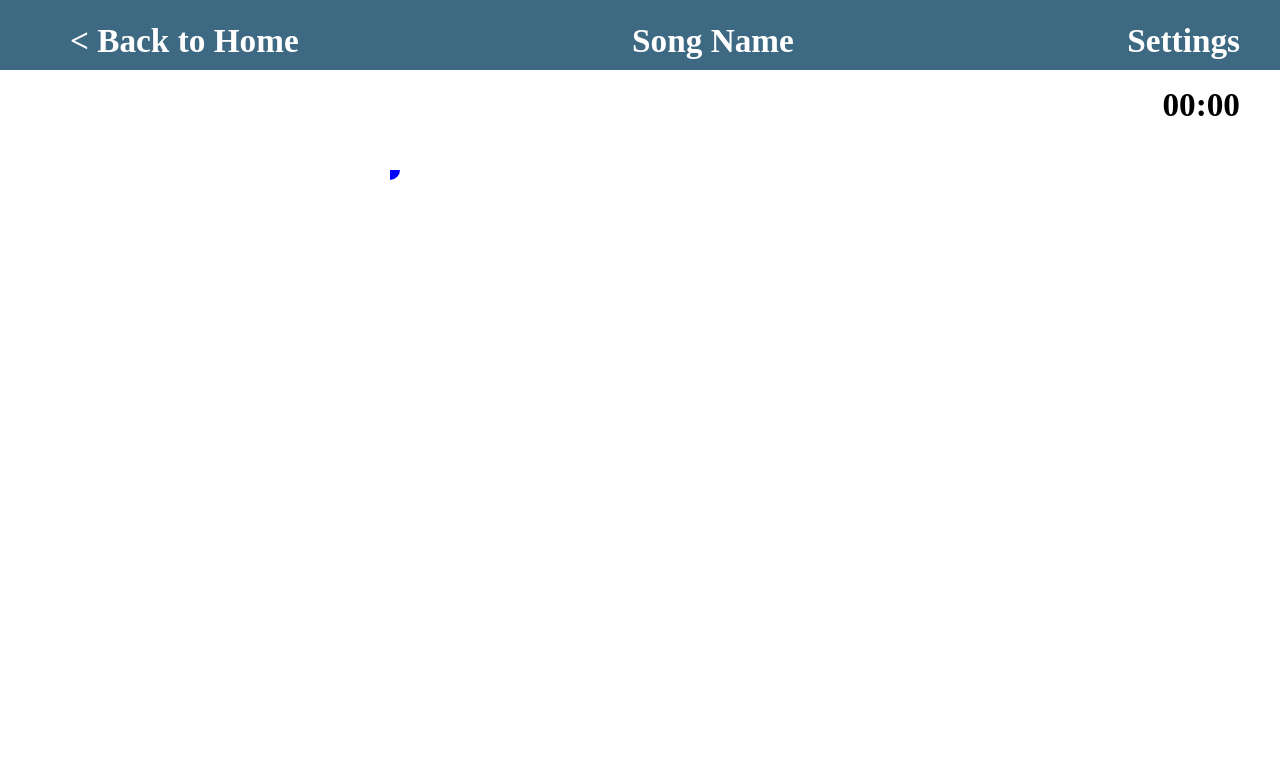
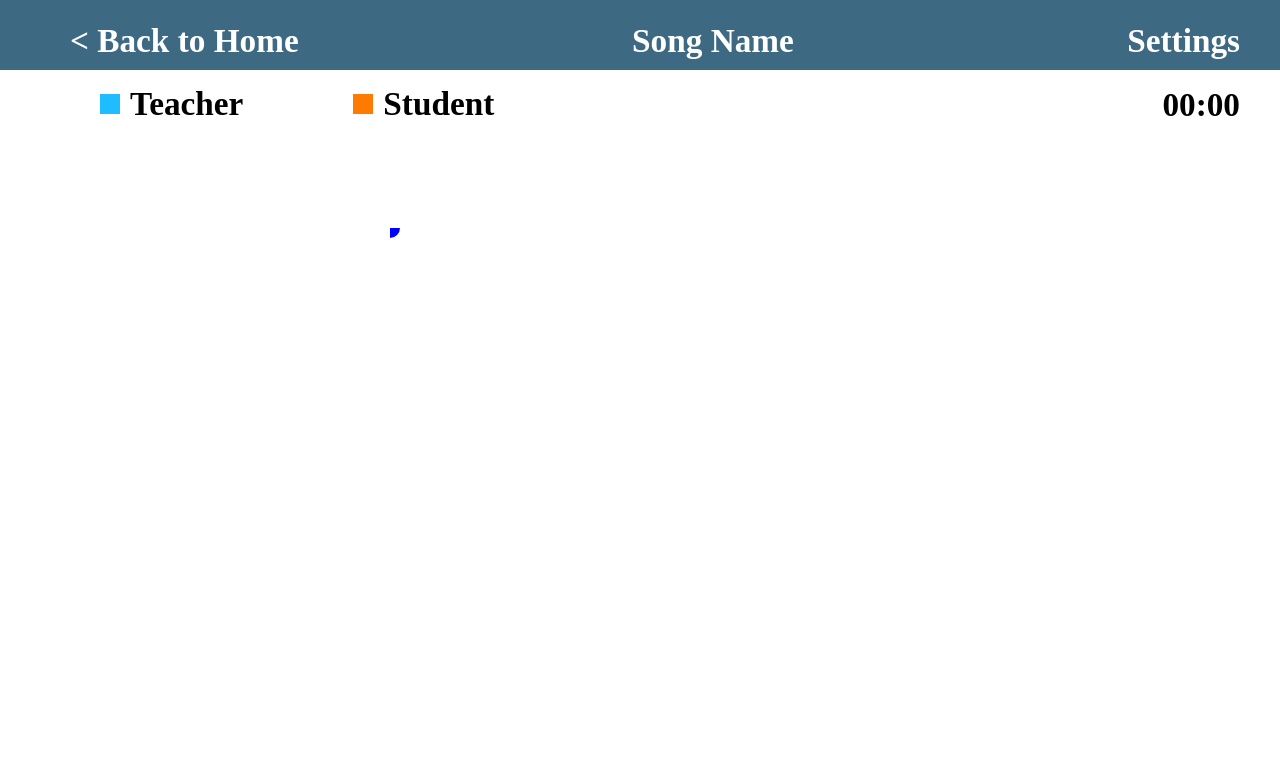
Before and after one commit to beeryce7/Mugic-Bowing-Application, a React (Create React App) app in the folder app/: page /#/play in a window 1280 px wide. Shown: the top 768 px of the page. Built offline with nearby package versions, Linux system fonts and the light colour scheme.

Commit message:
refactor: added teacher and student above graph

```diff
--- a/app/src/pages/PlaySession/PlaySession.css
+++ b/app/src/pages/PlaySession/PlaySession.css
@@ -12,6 +12,8 @@
     align-items: center;
     margin: 5px 0;
     font-weight: var(--main-font-weight);
+    font-size: var(--default-text-size);
+    font-family: var(--main-font);
 }
 
 .color-block-teacher {
--- a/app/src/pages/PlaySession/PlaySession.js
+++ b/app/src/pages/PlaySession/PlaySession.js
@@ -11,7 +11,8 @@ const PlaySession = () => {
   return (
     <div>
         <Header/>
-
+        <div className="top-graph"><div className="key"><div class="color-block-teacher"></div><div className="change-font">Teacher</div></div></div>
+        <div className="top-graph"><div className="key"><div class="color-block-student"></div><div className="change-font">Student</div></div></div>
         <div className="be-on-right">00:00</div>
 
         <div className="new-graph">
```
